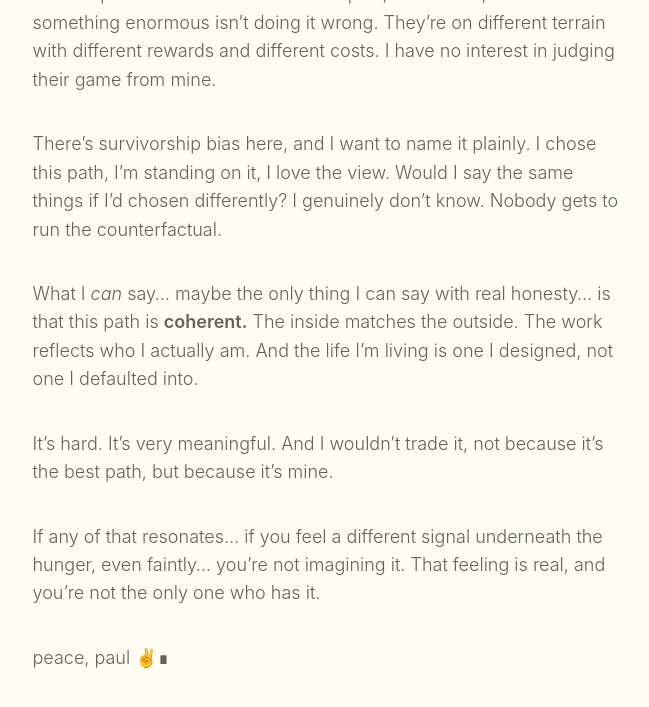
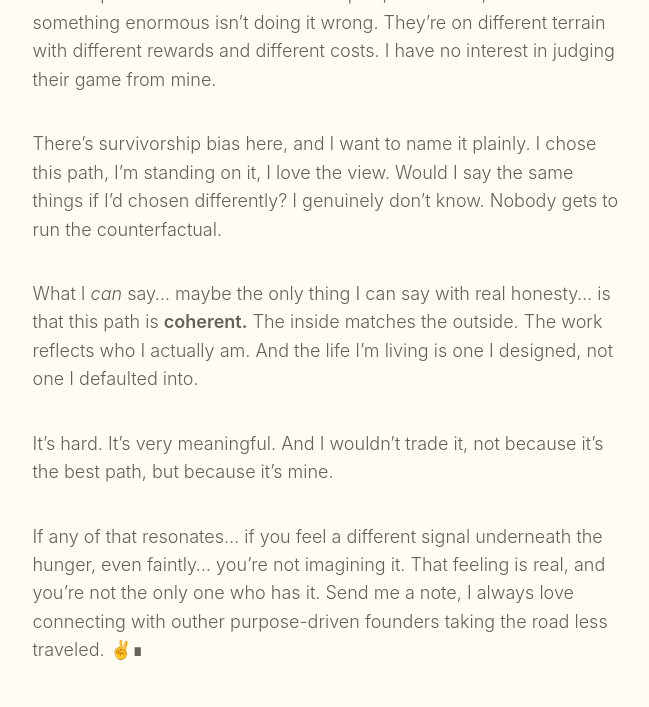
Before and after one commit to paulmederos/pm17, a Jekyll site: the page built from _posts/2026-02-26-purpose-driven-entrepreneurship.md, in a window 1280 px wide and 900 px high, scrolled down 8301 px. Shown: the top 707 px of the window, without its empty margins (314-963 px from the left). Built offline with Jekyll 4.4.1, drawn with Linux system fonts in a browser that asks for light colours; some web fonts are replaced.

Commit message:
Update 2026-02-26-purpose-driven-entrepreneurship.md

```diff
--- a/_posts/2026-02-26-purpose-driven-entrepreneurship.md
+++ b/_posts/2026-02-26-purpose-driven-entrepreneurship.md
@@ -123,6 +123,4 @@ What I *can* say... maybe the only thing I can say with real honesty... is that
 
 It's hard. It's very meaningful. And I wouldn't trade it, not because it's the best path, but because it's mine.
 
-If any of that resonates... if you feel a different signal underneath the hunger, even faintly... you're not imagining it. That feeling is real, and you're not the only one who has it.
-
-peace, paul ✌️
+If any of that resonates... if you feel a different signal underneath the hunger, even faintly... you're not imagining it. That feeling is real, and you're not the only one who has it. Send me a note, I always love connecting with outher purpose-driven founders taking the road less traveled. ✌️
```
